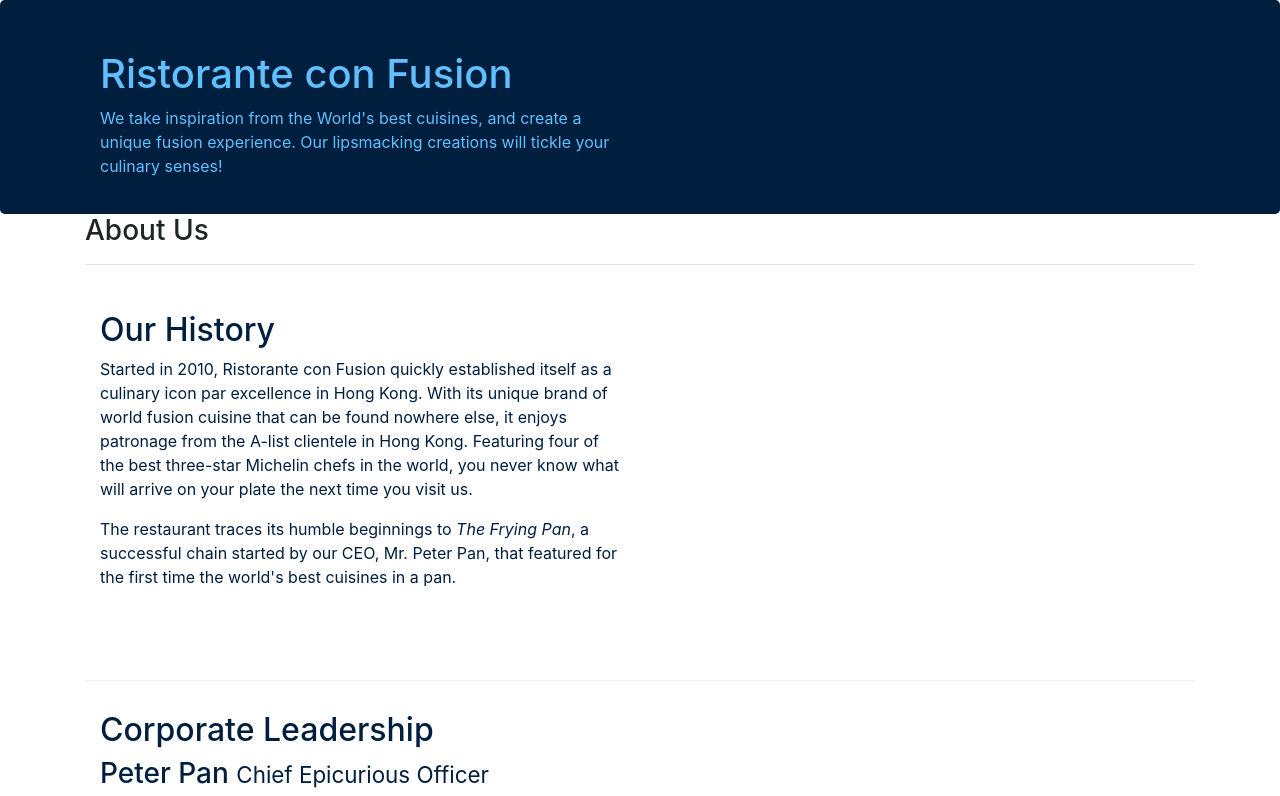
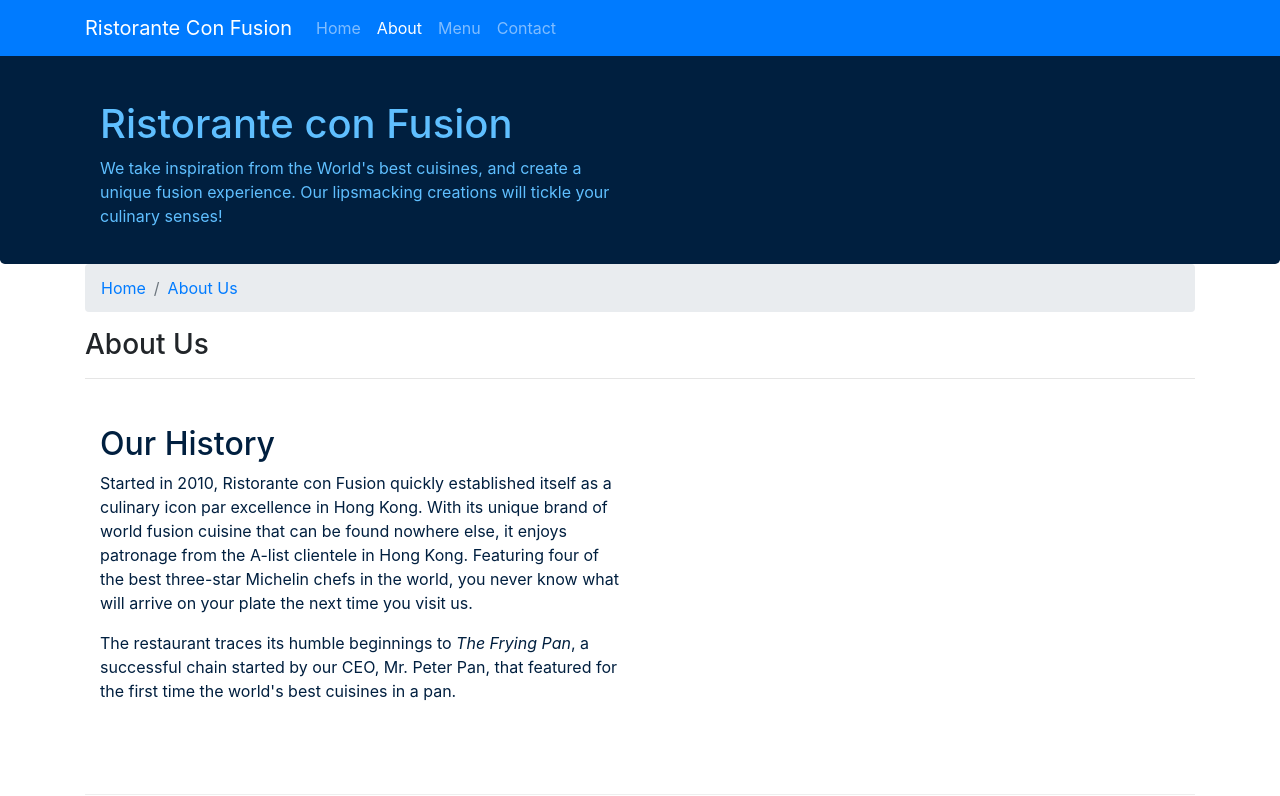
Before and after one commit to mahaamesha/RestoranteDeConfusion, a website: page aboutus.html in a window 1280 px wide. Shown: the top 796 px of the page. Drawn offline with nearby package versions, Linux system fonts and the light colour scheme.

Commit message:
Nav & Breadcrumb

```diff
--- a/aboutus.html
+++ b/aboutus.html
@@ -15,6 +15,25 @@
 
 <body>
 
+    <nav class="navbar navbar-dark navbar-expand-sm bg-primary fixed-top">
+        <div class="container">
+            <button class="navbar-toggler" type="button" data-toggle="collapse" data-target="#Navbar">
+                <span class="navbar-toggler-icon"></span>
+            </button>
+
+            <a class="navbar-brand" href="index.html">Ristorante Con Fusion</a>
+
+            <div class="collapse navbar-collapse" id="Navbar">
+                <ul class="navbar-nav mr-auto">
+                    <li class="nav-item"><a class="nav-link" href="index.html">Home</a></li>
+                    <li class="nav-item active"><a class="nav-link" href="aboutus.html">About</a></li>
+                    <li class="nav-item"><a class="nav-link" href="#">Menu</a></li>
+                    <li class="nav-item"><a class="nav-link" href="#">Contact</a></li>
+                </ul>
+            </div>
+        </div>
+    </nav>
+
     <header class="jumbotron">
         <div class="container">
             <div class="row row-header">
@@ -31,8 +50,13 @@
     <div class="container">
         <div class="row row-12">
             <div class="col">
-               <h3>About Us</h3>
-               <hr>
+                <ol class="col-12 breadcrumb">
+                    <li class="breadcrumb-item"><a href="index.html">Home</a></li>
+                    <li class="breadcrumb-item active"><a href="aboutus.html">About Us</a></li>
+                </ol>
+
+                <h3>About Us</h3>
+                <hr>
             </div>
         </div>
 
--- a/css/style.css
+++ b/css/style.css
@@ -8,6 +8,16 @@
 .row-header {
     margin: 0px auto;
     padding: 0px;
+}
+
+body {
+    padding: 50px 0px 0px 0px;
+    z-index: 0;
+}
+
+.navbar-dark {
+    /*change it and delete the bg-primary class from nav*/
+    background-color: #007bff;
 }
 
 .row-content {
```
Also changed, not shown: index.html (+19 -0 lines).
